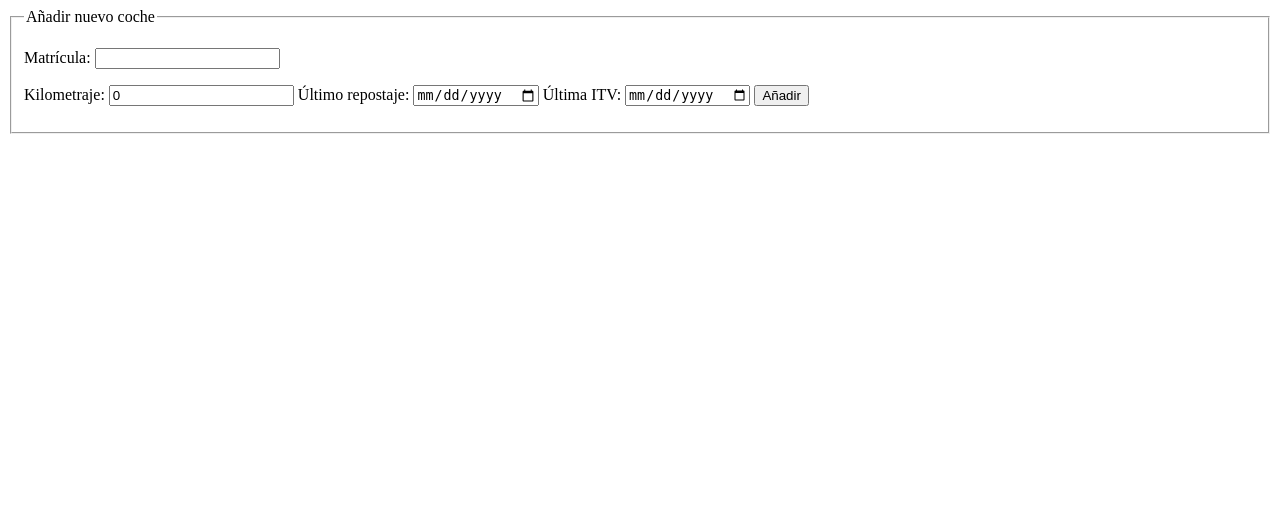
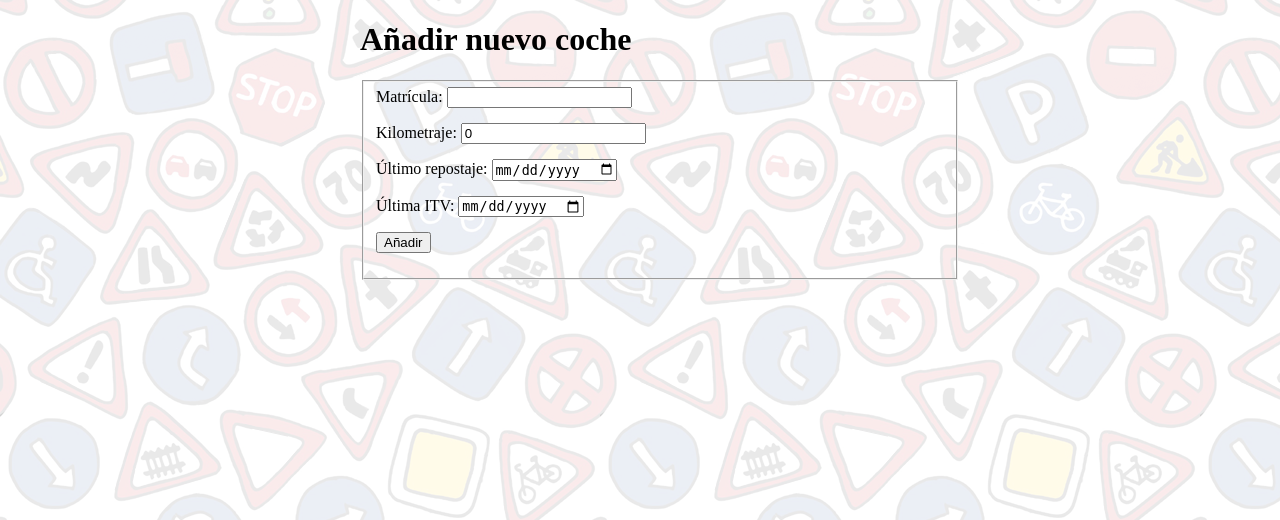
Before and after one commit to Gonza116/tecnovial, a PHP site: page /XE/anadir/anadir_coche.php in a window 1280 px wide. Shown: the top 520 px of the page. Run offline with PHP 8.4, Linux system fonts and the light colour scheme.

Commit message:
css de los formularios

```diff
--- a/anadir/anadir_alumno.php
+++ b/anadir/anadir_alumno.php
@@ -25,9 +25,11 @@
 <head>
     <title>Tecnovial: Creando nuevo alumno</title>
     <script src="../js/validacion_alumno.js" type="text/javascript"></script>
+    <link rel="stylesheet" type="text/css" href="../css/formularios.css">
     <meta charset="utf-8">
 </head>
-<body>
+<body id="formulario">
+    <h1>Añadir alumno</h1>
     <?php if($hayErrores){ ?>
     <fieldset>
         <legend>Han ocurrido errores</legend>
--- a/anadir/anadir_coche.php
+++ b/anadir/anadir_coche.php
@@ -24,8 +24,10 @@
     <title>Tecnovial: Añadiendo nuevo coche</title>
     <meta charset="utf-8">
     <script src="../js/validacion_coche.js"></script>
+    <link rel="stylesheet" type="text/css" href="../css/formularios.css">
 </head>
-<body>
+<body id="formulario">
+    <h1>Añadir nuevo coche</h1>
     <?php if($hayErrores){ ?>
     <fieldset>
         <legend>Han ocurrido errores</legend>
@@ -37,28 +39,26 @@
 
     if($error_sesion){ ?>
         <fieldset>
-        <legend>Añadir nuevo coche</legend>
         <form action="../acciones/accion_anadir_coche.php" onsubmit="return validarFormulario();">
-            <p>
+
                 Matrícula: <input type="text" name="matricula" id="matricula" value="<?php echo $coche_mal['matricula'] ?>"/> <div id="div_matricula"></div>
-                Kilometraje: <input type="number" name="kms" value="<?php echo $coche_mal['kms'] ?>" />
-                Último repostaje: <input type="date" name="repostaje" value="<?php echo $coche_mal['repostaje'] ?>" />
-                Última ITV: <input type="date" name="itv" value="<?php echo $coche_mal['itv'] ?>" />
+                Kilometraje: <input type="number" name="kms" value="<?php echo $coche_mal['kms'] ?>" /><br>
+                Último repostaje: <input type="date" name="repostaje" value="<?php echo $coche_mal['repostaje'] ?>" /><br>
+                Última ITV: <input type="date" name="itv" value="<?php echo $coche_mal['itv'] ?>" /><br>
                 <input type="submit" value="Añadir" />
-            </p>
+
         </form>
     </fieldset>
     <?php } else { ?>
         <fieldset>
-        <legend>Añadir nuevo coche</legend>
         <form action="../acciones/accion_anadir_coche.php" onsubmit="return validarFormulario();">
-            <p>
+
                 Matrícula: <input type="text" name="matricula"id="matricula" /> <div id="div_matricula"></div>
-                Kilometraje: <input type="number" name="kms" value="0" />
-                Último repostaje: <input type="date" name="repostaje" />
-                Última ITV: <input type="date" name="itv" />
+                Kilometraje: <input type="number" name="kms" value="0" /><br>
+                Último repostaje: <input type="date" name="repostaje" /><br>
+                Última ITV: <input type="date" name="itv" /><br>
                 <input type="submit" value="Añadir" />
-            </p>
+
         </form>
     </fieldset>
     <?php } ?>
--- a/anadir/anadir_gasto_luz.php
+++ b/anadir/anadir_gasto_luz.php
@@ -10,8 +10,9 @@
     <title>Tecnovial: Añadiendo cobro luz</title>
     <meta charset="utf-8" />
     <script src = "../js/validacion_gasto_luz.js" type="text/javascript"></script>
+    <link rel="stylesheet" type="text/css" href="../css/formularios.css">
 </head>
-<body>
+<body id="formulario">
     <h1>Añadiendo nuevo cobro de luz</h1>
     <form action="../acciones/accion_anadir_gasto_luz.php" onsubmit="return validarFormulario()">
         <p>Fecha del cobro: <input type="date" name="fecha" id="fecha" required/></p>
--- a/anadir/anadir_profesor.php
+++ b/anadir/anadir_profesor.php
@@ -29,9 +29,11 @@
     <title>Tecnovial: Creando nuevo profesor</title>
     <meta charset="utf-8">
     <script src="../js/validacion_profesor.js" type="text/javascript"></script>
+    <link rel="stylesheet" type="text/css" href="../css/formularios.css">
 </head>
 
-<body>
+<body id="formulario">
+    <h1>Añadir nuevo profesor</h1>
     <?php if($hayErrores){ ?>
     <fieldset>
         <legend>Han ocurrido errores</legend>
--- a/anadir/anadir_seguro_coche.php
+++ b/anadir/anadir_seguro_coche.php
@@ -12,8 +12,9 @@
     <title>Tecnovial: Añadiendo cobro seguro</title>
     <meta charset="utf-8" />
     <script src="../js/validacion_seguro_coche.js"></script>
+    <link rel="stylesheet" type="text/css" href="../css/formularios.css">
 </head>
-<body>
+<body id="formulario">
     <h1>Añadiendo nuevo cobro de seguro del coche</h1>
     <form action="../acciones/accion_anadir_seguro_coche.php" onsubmit="return validarFormulario();">
         <p>Coche:
--- a/anadir/anadir_seguro_local.php
+++ b/anadir/anadir_seguro_local.php
@@ -11,8 +11,9 @@
     <title>Tecnovial: Añadiendo cobro seguro</title>
     <meta charset="utf-8" />
     <script src="../js/validacion_seguro_local.js"></script>
+    <link rel="stylesheet" type="text/css" href="../css/formularios.css">
 </head>
-<body>
+<body id="formulario">
     <h1>Añadiendo nuevo cobro de seguro del local</h1>
     <form action="../acciones/accion_anadir_seguro_local.php" onsubmit="return validarFormulario();">
         <p>Fecha del cobro: <input type="date" name="fecha" required /></p>
--- a/anadir/anadir_tasas.php
+++ b/anadir/anadir_tasas.php
@@ -19,8 +19,9 @@
     <title>Tecnovial: Añadiendo tasas</title>
     <meta charset="utf-8" />
     <script src="../js/validacion_tasas.js"></script>
+    <link rel="stylesheet" type="text/css" href="../css/formularios.css">
 </head>
-<body>
+<body id="formulario">
     <h1>Añadiendo nuevas tasas</h1>
     <?php if($hayErrores){ ?>
     <fieldset>
@@ -37,7 +38,7 @@
                 <option value="<?php echo $a['NUM_ALUM'] ?>"><?php echo $a['APELLIDOS'] . ", " . $a['NOMBRE'] ?></option>
                 <?php } ?>
             </select>
-        </p>
+        </p><br>
         <p>Fecha del cobro: <input type="date" name="fecha" required /></p>
         <p>Precio de las tasas: <input type="text" name="coste" id="coste_tasas" required/></p><div id="div_costeTasas"></div>
         <p><input type="submit" value="Añadir" /> <input type="reset" value="Limpiar" /></p>
--- a/anadir/anadir_valoracion.php
+++ b/anadir/anadir_valoracion.php
@@ -24,8 +24,9 @@
     <meta charset="utf-8">
     <script src="../js/notificaciones.js" type="text/javascript"></script>
     <title>Añadiendo valoración</title>
+    <link rel="stylesheet" type="text/css" href="../css/formularios.css">
 </head>
-<body>
+<body id="formulario">
     <form action="../acciones/accion_anadir_valoracion.php" method="post">
         <input type="number" id="kms_anteriores" name="kms_anteriores" value="<?php echo $km ?>" hidden>
         <input type="text" name="id_alumno" value="<?php echo $id_alum ?>" hidden>
--- a/css/formularios.css
+++ b/css/formularios.css
@@ -2,14 +2,12 @@
 box-sizing: border-box; /*que los elementos lleven incluidos el margen y el padding*/
 }
 
-body#formulario {
+#formulario {
     padding-left: 40px;
-    border: 1px solid black;
-    margin-left: 100px;
-    margin-right: 100px;
-    margin-top: 50px;
     max-width: 50%;
-    text-align: center;
+    text-align: left;
+    margin: auto;
+    background-image: url(../images/tecno.png);
 }
 
 input {
@@ -18,10 +16,12 @@ input {
 
 #content {
     margin: auto;
+
 }
 
 form {
     margin: auto;
+    /* color del formularo */
 }
 
 
```
